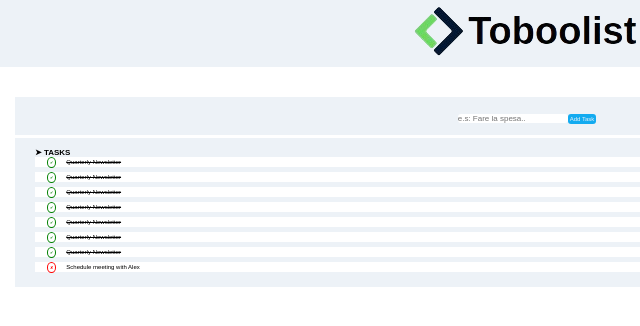
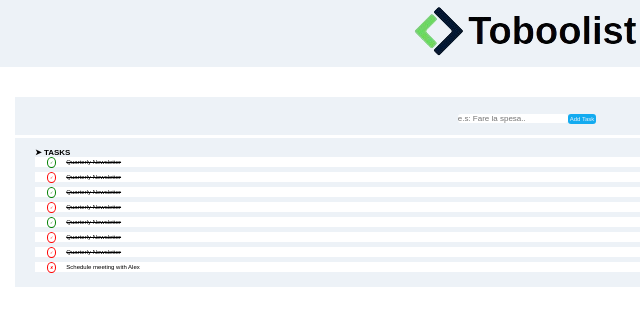
Before and after one commit to GessicaCalcagno/vue-todolist, a plain HTML site: page index.html in a window 1280 px wide. Shown: the full height of the page, 113-753 px from the left. Drawn offline with nearby package versions, Linux system fonts and the light colour scheme.

Commit message:
Add: done and undone

```diff
--- a/index.html
+++ b/index.html
@@ -37,7 +37,7 @@
                     <h2>&#10148; TASKS</h2>
                     <ul>
                         <li class="bcwhite" v-for="(curToDo, index) in toDos">
-                            <span class="done">&#10004;</span>
+                            <span class="done" :class="(curToDo.done === true) ? 'done' : 'undone'">&check;</span>
                             <span class="lthr">Quarterly Newsletter</span>
                             <!-- <span class="label-blue bdr lthr">Editorial</span> -->
                         </li>
```
